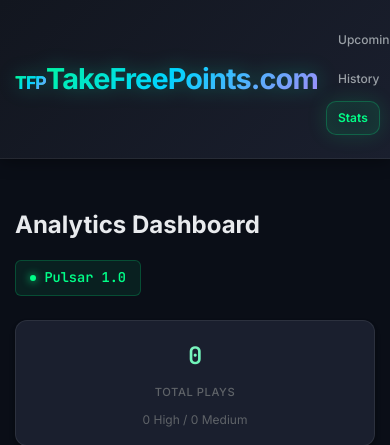
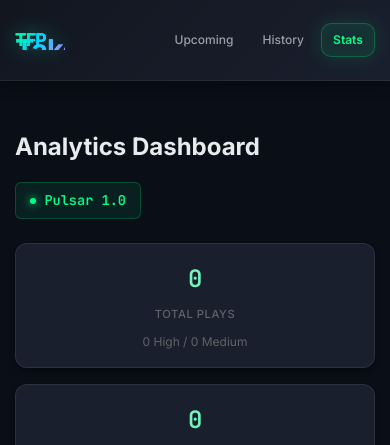
Before and after one commit to ahicks5/betsHF, a Flask app: page /stats in a window 390 px wide; the page is wider, and only the part inside the window is pictured. Shown: the top 445 px of that part. Run offline with Flask 3, Linux system fonts and the light colour scheme; data that the repository does not hold is empty.

Commit message:
Fix mobile header to cleanly show only TFP
- Use text-indent technique to properly hide original text
- Set fixed width and overflow hidden to contain replacement
- Display ::before as block with proper line-height
- Prevents duplicate text showing on Stats and other pages

🤖 Generated with Claude Code

Co-Authored-By: Claude <noreply@anthropic.com>

```diff
--- a/templates/base.html
+++ b/templates/base.html
@@ -509,14 +509,20 @@
             }
 
             header h1 {
-                font-size: 1.1rem;
                 margin: 0;
-                font-size: 0;
+                text-indent: -9999px;
+                line-height: 0;
+                width: 50px;
+                overflow: hidden;
+                position: relative;
             }
 
             /* Show "TFP" on mobile instead of full name */
             header h1::before {
                 content: 'TFP';
+                text-indent: 0;
+                display: block;
+                line-height: normal;
                 font-size: 1.1rem;
                 background: linear-gradient(135deg, var(--accent-green) 0%, var(--accent-blue) 50%, var(--accent-purple) 100%);
                 -webkit-background-clip: text;
```
